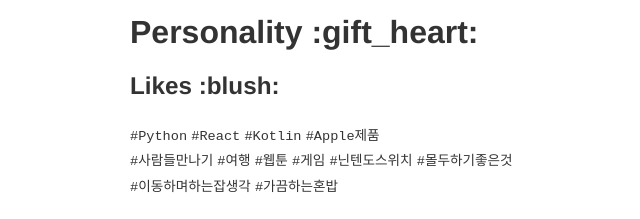
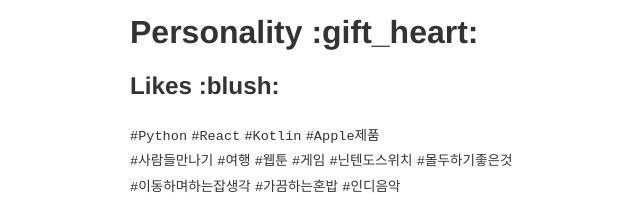
Before and after one commit to minzoovv/minzoovv.dev, a Gatsby site: page /about in a window 1280 px wide. Shown: the part 3480-3699 px from the top of the page, 249-889 px from the left. Built offline with nearby package versions, Linux system fonts and the light colour scheme; Gatsby itself is replaced by a stand-in of ours; some packages are replaced by stand-ins of ours; what typography-theme-github would draw is missing.

Commit message:
add likes

```diff
--- a/content/__about/resume-ko.md
+++ b/content/__about/resume-ko.md
@@ -135,7 +135,7 @@
 
 `#Python` `#React` `#Kotlin` `#Apple제품`
  `#사람들만나기` `#여행` `#웹툰` `#게임` `#닌텐도스위치` `#몰두하기좋은것`
-`#이동하며하는잡생각` `#가끔하는혼밥`
+`#이동하며하는잡생각` `#가끔하는혼밥` `#인디음악`
 
 ## Dislikes :confused:
 
```
